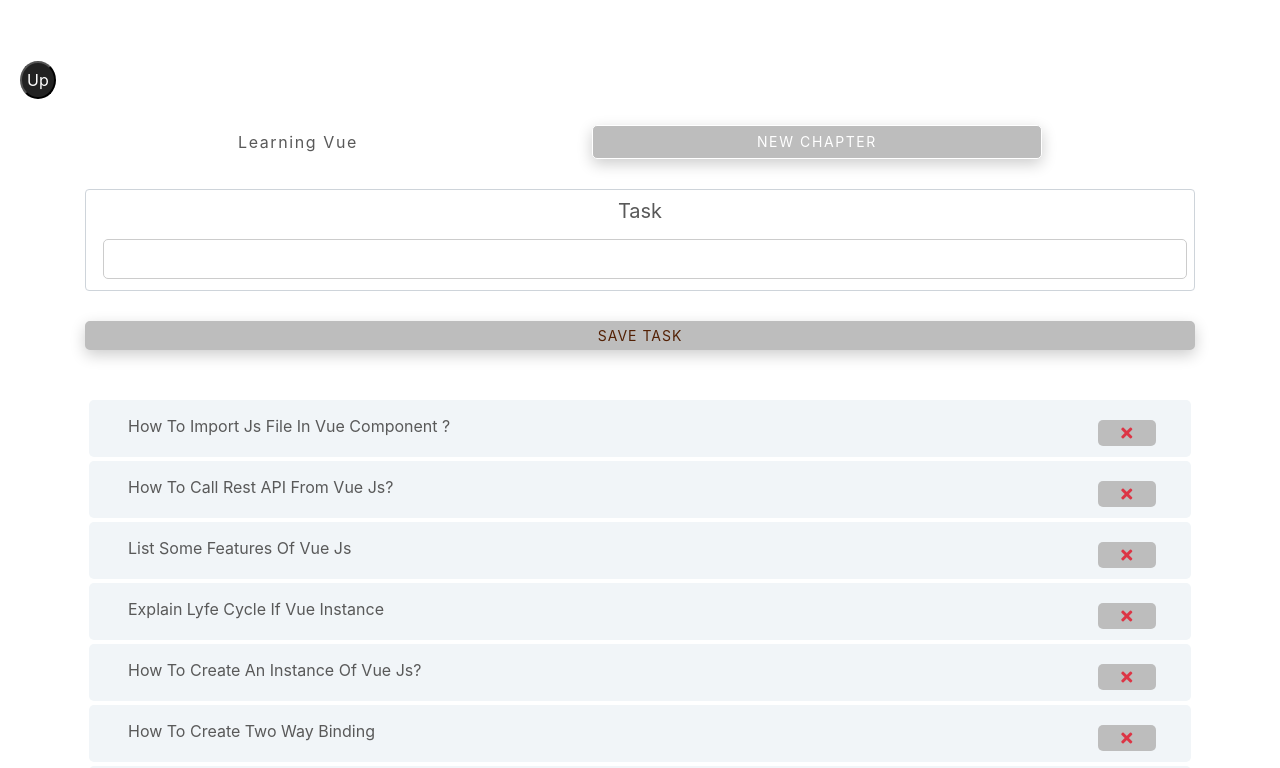
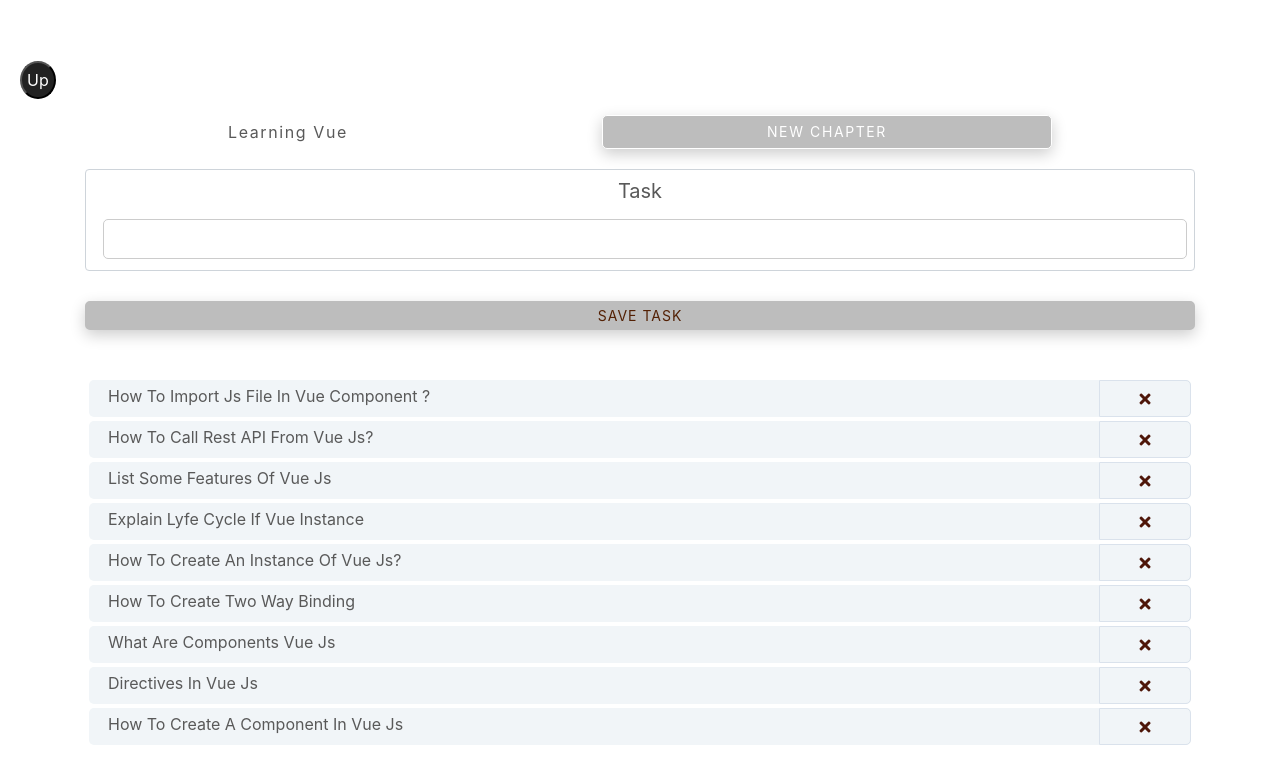
Before and after one commit to dornescum/Mihai-Dornescu, a plain HTML site: page index.html in a window 1280 px wide. Shown: the part 1168-1936 px from the top of the page. Drawn offline with nearby package versions, Linux system fonts and the light colour scheme.

Commit message:
culoare icon si border

```diff
--- a/css/web-kit.css
+++ b/css/web-kit.css
@@ -49,6 +49,7 @@
     --silver-1:  #e8e8e8 ;
     --clr-white: #fff;
     --clr-red-dark: hsl(360, 67%, 44%);
+    --clr-red-dark-2:  #4e1609;
     --clr-red-light: hsl(360, 71%, 66%);
     --clr-green-dark: hsl(125, 67%, 44%);
     --clr-green-light: hsl(125, 71%, 66%);
@@ -2393,17 +2394,19 @@
 
 /*vuejs*/
 .color-red{
-    color:var(--red);
+    color:var(--clr-red-dark-2);
     display: flex;
     justify-content: center;
     text-align: center;
-    margin-top: 10px;
-    background-color: var(--grey-13);
+    margin-top: 5px;
+    /*background-color: var(--grey-13);*/
     border-radius: var(--radius);
     padding: 5px;
-}
+
+}
+
 .color-red:hover{
-    background-color: black;
+    /*background-color: black;*/
     color: var(--clr-white);
     transition: var(--transition);
 }
@@ -2421,7 +2424,12 @@
 .display-flex{
     display: flex;
     justify-content: space-around;
-    padding: 10px 20px;
+    /*padding: 10px 20px;*/
+}
+.border-lesson{
+    border:1px solid var(--clr-grey-9);
+    border-top-right-radius: 5px;
+    border-bottom-right-radius: 5px;
 }
 
 .title-task{
--- a/js/index.js
+++ b/js/index.js
@@ -53,7 +53,7 @@
                         <p class="p-1 text-capitalize">{{task.text}}</p>
 
                     </div>
-                    <div class="col-lg-1 col-md-4">
+                    <div class="col-lg-1 col-md-4 border-lesson">
                      <i @click="deleteTask(task.id)" class="fas fa-times  color-red"></i>
                      </div>
                </div>
```
